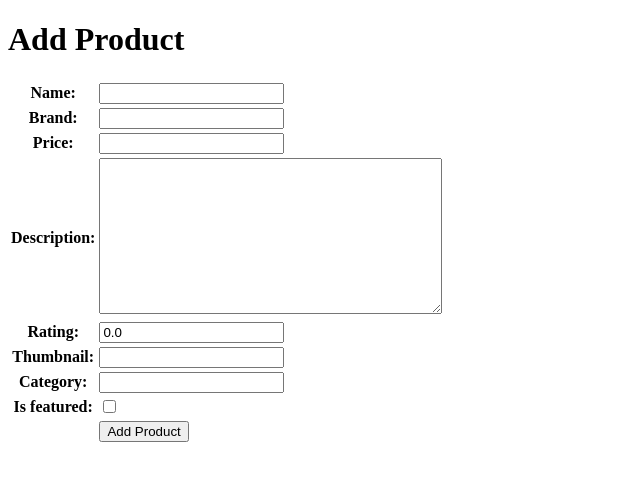
After one commit to amadiojuno/football-shop, a Django app: page /add_product/ in a window 1280 px wide. The commit adds this page. Shown: the top 481 px of the page, without its empty margins (0-640 px from the left). Run offline with Django 5.2, Linux system fonts and the light colour scheme.

Commit message:
Tugas Individu 3

```diff
--- a/football_shop/settings.py
+++ b/football_shop/settings.py
@@ -33,6 +33,8 @@ DEBUG = True
 
 ALLOWED_HOSTS = ["localhost", "127.0.0.1", "amadio-juno-footballshop.pbp.cs.ui.ac.id"]
 
+CSRF_TRUSTED_ORIGINS = ["https://amadio-juno-footballshop.pbp.cs.ui.ac.id"]
+
 
 # Application definition
 
@@ -61,7 +63,7 @@ ROOT_URLCONF = 'football_shop.urls'
 TEMPLATES = [
     {
         'BACKEND': 'django.template.backends.django.DjangoTemplates',
-        'DIRS': [],
+        'DIRS': [BASE_DIR / 'templates'],
         'APP_DIRS': True,
         'OPTIONS': {
             'context_processors': [
--- /dev/null
+++ b/main/forms.py
@@ -0,0 +1,7 @@
+from django.forms import ModelForm
+from main.models import Product
+
+class ProductForm(ModelForm):
+    class Meta:
+        model = Product
+        fields = ["name", "brand", "price", "description", "rating", "thumbnail", "category", "is_featured"]
--- a/main/models.py
+++ b/main/models.py
@@ -7,9 +7,14 @@ class Product(models.Model):
     price = models.IntegerField()
     description = models.TextField()
     rating = models.FloatField(default=0.0)
+    views = models.IntegerField(default=0)
     thumbnail = models.URLField()
     category = models.CharField(max_length=100)
     is_featured = models.BooleanField(default=False)
 
     def __str__(self):
         return self.name
+
+    def increment_views(self):
+        self.views += 1
+        self.save()
--- /dev/null
+++ b/main/templates/add_product.html
@@ -0,0 +1,18 @@
+{% extends 'base.html' %}
+{% block content %}
+<h1>Add Product</h1>
+
+<form method="POST">
+{% csrf_token %}
+<table>
+    {{ form.as_table }}
+    <tr>
+    <td></td>
+    <td>
+        <input type="submit" value="Add Product" />
+    </td>
+    </tr>
+</table>
+</form>
+
+{% endblock %}
--- a/main/urls.py
+++ b/main/urls.py
@@ -1,8 +1,14 @@
 from django.urls import path
-from main.views import show_main
+from main.views import show_main, add_product, show_product, show_xml, show_json, show_xml_by_id, show_json_by_id
 
 app_name = 'main'
 
 urlpatterns = [
     path('', show_main, name='show_main'),
+    path('add_product/', add_product, name='add_product'),
+    path('product/<str:id>/', show_product, name='show_product'),
+    path('xml/', show_xml, name='show_xml'),
+    path('json/', show_json, name='show_json'),
+    path('xml/<str:product_id>/', show_xml_by_id, name='show_xml_by_id'),
+    path('json/<str:product_id>/', show_json_by_id, name='show_json_by_id'),
 ]
--- a/main/views.py
+++ b/main/views.py
@@ -1,10 +1,64 @@
-from django.shortcuts import render
+from django.shortcuts import render, redirect, get_object_or_404
+from main.forms import ProductForm
+from main.models import Product
+from django.http import HttpResponse
+from django.core import serializers
 
 # Create your views here.
 def show_main(request):
+    product_list = Product.objects.all()
     context = {
         'name': 'Amadio Juno Trisanto',
-        'class': 'PBP E'
+        'class': 'PBP E',
+        'product_list': product_list
     }
 
     return render(request, "main.html", context)
+
+def add_product(request):
+    if request.method == "POST":
+        form = ProductForm(request.POST)
+        if form.is_valid():
+            form.save()
+            return redirect('main:show_main')
+    else:
+        form = ProductForm()
+
+    context = {
+        'form': form
+    }
+    return render(request, "add_product.html", context)
+
+def show_product(request, id):
+    product = get_object_or_404(Product, pk=id)
+    product.increment_views()  # Increment the view count
+    context = {
+        'product': product
+    }
+    return render(request, "show_product.html", context)
+
+def show_xml(request):
+    product_list = Product.objects.all()
+    xml_data = serializers.serialize("xml", product_list)
+    return HttpResponse(xml_data, content_type="application/xml")
+
+def show_json(request):
+    product_list = Product.objects.all()
+    json_data = serializers.serialize("json", product_list)
+    return HttpResponse(json_data, content_type="application/json")
+
+def show_xml_by_id(request, product_id):
+    try:
+        product_item = Product.objects.filter(pk=product_id)
+        xml_data = serializers.serialize("xml", product_item)
+        return HttpResponse(xml_data, content_type="application/xml")
+    except Product.DoesNotExist:
+        return HttpResponse(status=404)
+
+def show_json_by_id(request, product_id):
+    try:
+        product_item = Product.objects.get(pk=product_id)
+        json_data = serializers.serialize("json", [product_item])
+        return HttpResponse(json_data, content_type="application/json")
+    except Product.DoesNotExist:
+        return HttpResponse(status=404)
--- /dev/null
+++ b/templates/base.html
@@ -0,0 +1,13 @@
+{% load static %}
+<!DOCTYPE html>
+<html lang="en">
+<head>
+    <meta charset="UTF-8" />
+    <meta name="viewport" content="width=device-width, initial-scale=1.0" />
+    {% block meta %} {% endblock meta %}
+</head>
+
+<body>
+    {% block content %} {% endblock content %}
+</body>
+</html>
```
Also changed, not shown: main/templates/main.html (+43 -4 lines), main/templates/show_product.html (added, +77 -0 lines), main/migrations/0002_product_views.py (added), main/migrations/0003_alter_product_rating.py (added), main/migrations/0004_alter_product_rating.py (added).
